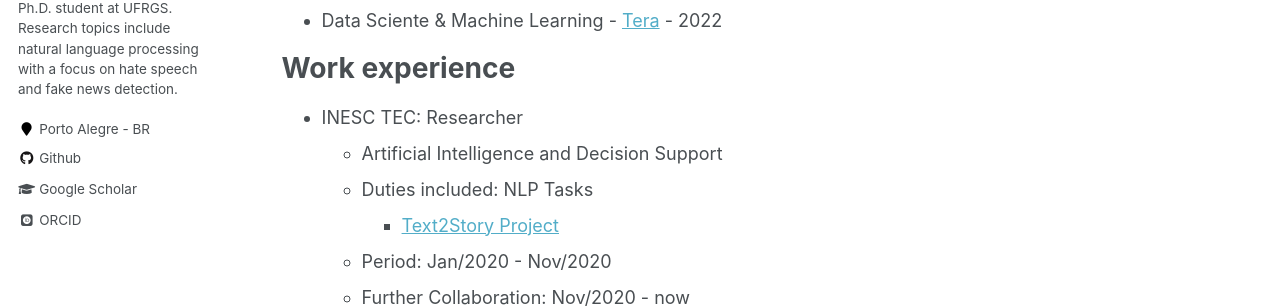
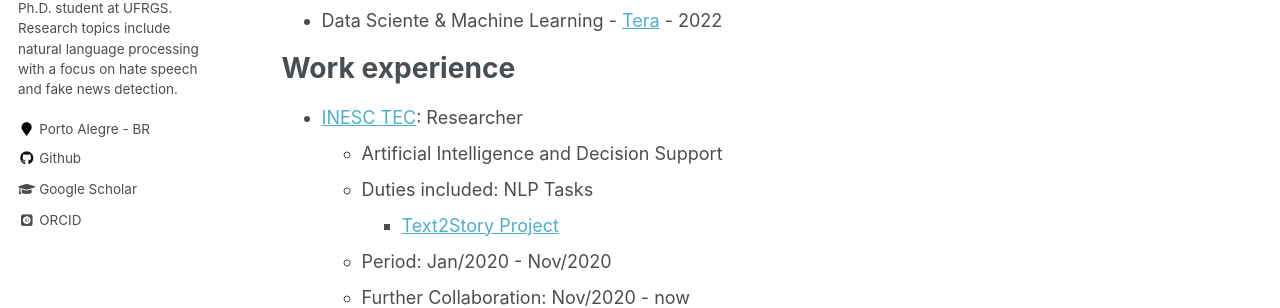
Before and after one commit to brendasalenave/brendasalenave.github.io, a Jekyll site: the page built from _pages/cv.md, in a window 1280 px wide and 900 px high. Shown: the part 374-682 px from the top of the window. Built offline with Jekyll 4.4.1, drawn with Linux system fonts in a browser that asks for light colours; some web fonts are replaced; part of the change alters nothing that is shown.

Commit message:
Update cv.md

```diff
--- a/_pages/cv.md
+++ b/_pages/cv.md
@@ -21,7 +21,7 @@ Additional Formation
 
 Work experience
 ======
-* INESC TEC: Researcher
+* [INESC TEC](https://www.inesctec.pt/en): Researcher
   * Artificial Intelligence and Decision Support
   * Duties included: NLP Tasks
     * [Text2Story Project](https://text2story.inesctec.pt)
```
